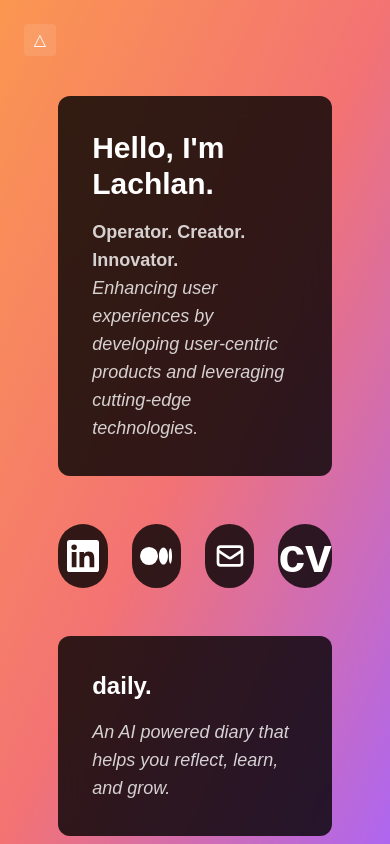
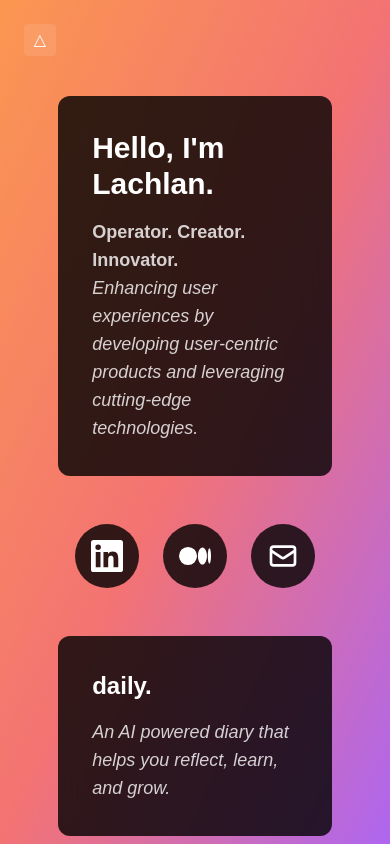
Before and after one commit to lchavasse/lachlan, a Next.js app: page / in a window 390 px wide. Shown: the top 844 px of the page. Built offline with nearby package versions, Linux system fonts and the light colour scheme.

Commit message:
cv fixed

```diff
--- a/src/app/components/social.tsx
+++ b/src/app/components/social.tsx
@@ -13,13 +13,13 @@ interface SocialProps {
     className?: string;
   }
 
-export default function Social({ link, children }: SocialProps) {
+export default function Social({ link, children, className }: SocialProps) {
     return (
     <a
         href={link}
         target="_blank"
         rel="noopener noreferrer"
-        className="w-16 h-16 md:w-24 md:h-24 bg-black/80 backdrop-blur-sm rounded-full flex items-center justify-center hover:bg-white/20 transition-colors"
+        className={`w-16 h-16 md:w-24 md:h-24 bg-black/80 backdrop-blur-sm rounded-full flex items-center justify-center hover:bg-white/20 transition-colors ${className || ''}`}
     >
         {/* Check if children is a p tag */}
         {React.isValidElement(children) && children.type === 'p' ? (
--- a/src/app/page.tsx
+++ b/src/app/page.tsx
@@ -54,7 +54,7 @@ export default function Component() {
               <Social link="https://linkedin.com/in/lchavasse">{icons.linkedin}</Social>
               <Social link="https://medium.com/@lachlan.chavasse">{icons.medium}</Social>
               <Social link="mailto:lachlan.chavasse@gmail.com">{icons.mail}</Social>
-              <Social link="/cv.pdf" className="hidden md:block">{icons.cv}</Social>
+              <Social link="/cv.pdf" className="hidden md:flex">{icons.cv}</Social>
             </div>
 
             {/* Daily */}
```
